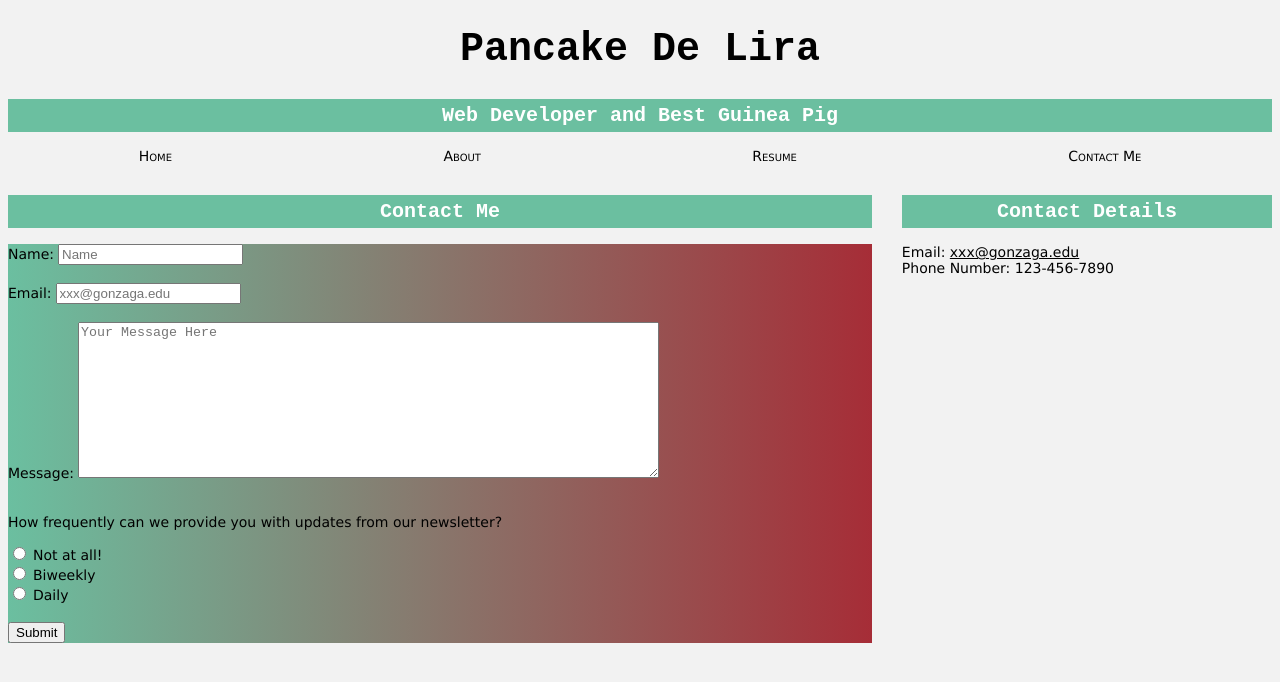
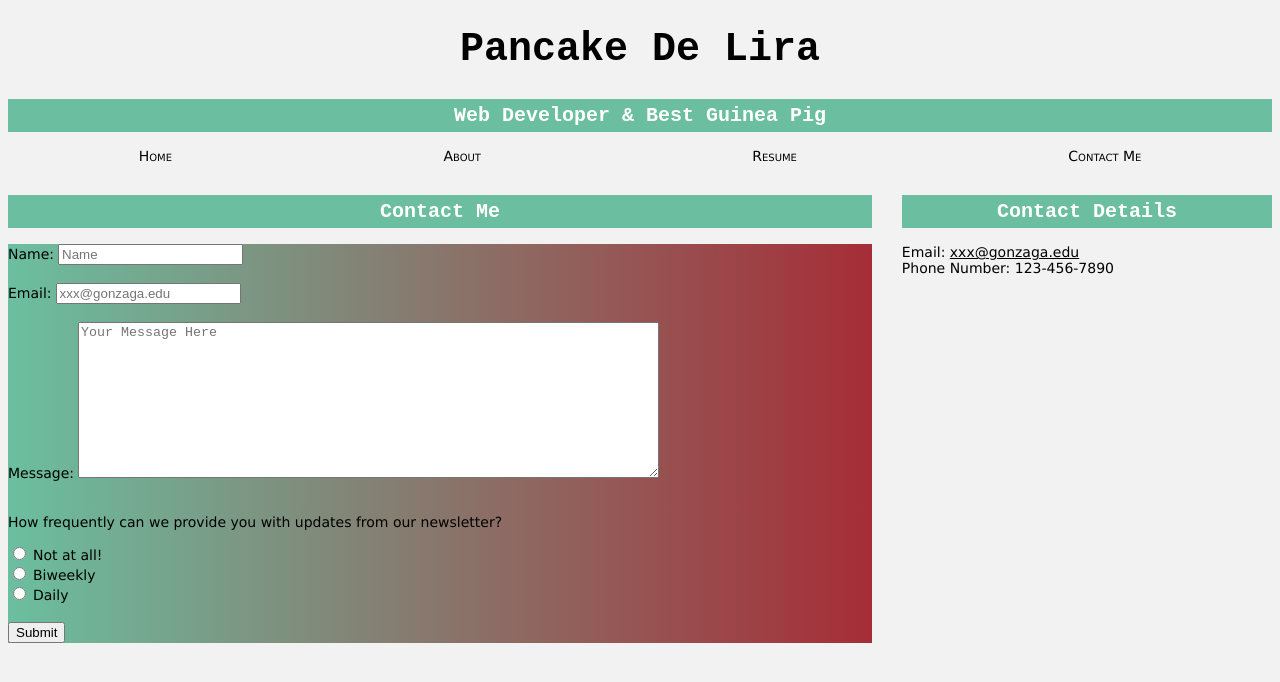
Before and after one commit to smatthews2/CPSC332Midterm, a plain HTML site: page contact.html in a window 1280 px wide. Drawn offline with Linux system fonts and the light colour scheme.

Commit message:
Changed "and" to "&".

```diff
--- a/contact.html
+++ b/contact.html
@@ -4,12 +4,12 @@
       <meta charset="UTF-8">
       <title>Contact</title>
       <link href="styles.css" rel="stylesheet">
-      <!--GITHUB PAGES DEPLOYMENT:  -->
+      <!--GITHUB PAGES DEPLOYMENT: https://smatthews2.github.io/CPSC332Midterm/index.html-->
    </head>
    <body>
         <div id="header">
             <h1 class="textlogo">Pancake De Lira</h1>
-            <h2>Web Developer and Best Guinea Pig</h2>
+            <h2>Web Developer & Best Guinea Pig</h2>
         </div>
 
         <div id="nav">
```
Also changed, not shown: about.html (+1 -1 lines), index.html (+1 -1 lines), resume.html (+1 -1 lines).
